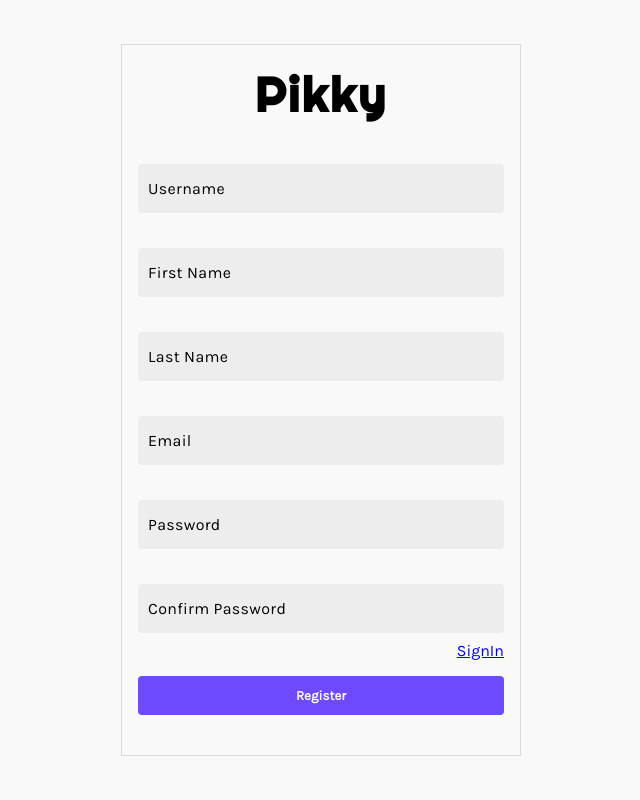
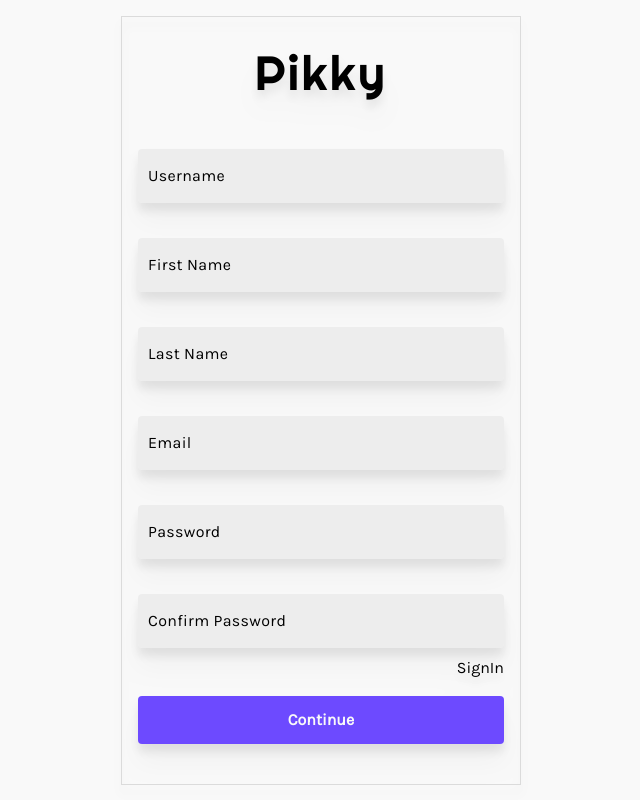
Before and after one commit to Eponce11/Pikky, a React (Vite) app in the folder client/: page /register in a window 1280 px wide. Both pictures are taken after a click on the button "Back". Shown: the whole page, without its empty margins (319-959 px from the left). Built offline with nearby package versions, Linux system fonts and the light colour scheme.

Commit message:
UI Fixes

```diff
--- a/client/src/components/registerForm.tsx
+++ b/client/src/components/registerForm.tsx
@@ -106,7 +106,7 @@
                     <div className="w-full text-end mt-2">
                         <a className="decoration-none" href="/">SignIn</a>
                     </div>
-                    <input type='submit' value="Register" className="primary-btn px-6 py-3 mt-4" onClick={handleDataValidation} />
+                    <input type='submit' value="Continue" className="primary-btn px-6 py-3 mt-4" onClick={handleDataValidation} />
                 </div>
             </div>
     )
--- a/client/src/components/registerProfileImgForm.tsx
+++ b/client/src/components/registerProfileImgForm.tsx
@@ -60,7 +60,7 @@
                     profilePicture ?
                         <div className="relative">
                             <img src={ profilePicture } alt="" className="w-28 h-28 rounded-full" />
-                            <p className="absolute top-0 right-0 bg-gray-500 rounded-full w-5 aspect-square text-center" onClick={ removeFile }>+</p>
+                            <p className="absolute top-1 right-1 bg-gray-400 rounded-full w-5 aspect-square text-center" onClick={ removeFile }>x</p>
                         </div> :
                         <img src={ DefaultProfilePicture } alt="" className="w-28 h-28 rounded-full"/>
                 }
@@ -69,6 +69,7 @@
                     name="img"
                     id="file-upload"
                     accept=".jpeg, .png, .jpg"
+                    className="w-full mb-3 mt-5"
                     onChange={handleFileUpload}
                 />
                 <button className="absolute left-4" onClick={ () => { props.setIsFormDataValid(false) } }>Back</button>
--- a/client/src/index.css
+++ b/client/src/index.css
@@ -1,7 +1,7 @@
 @import './styles/inputField.css';
 @import './styles/primaryButton.css';
 @import './styles/secondaryButton.css';
-@import './styles/searchField.css'
+@import './styles/searchField.css';
 
 
 @tailwind base;
```
